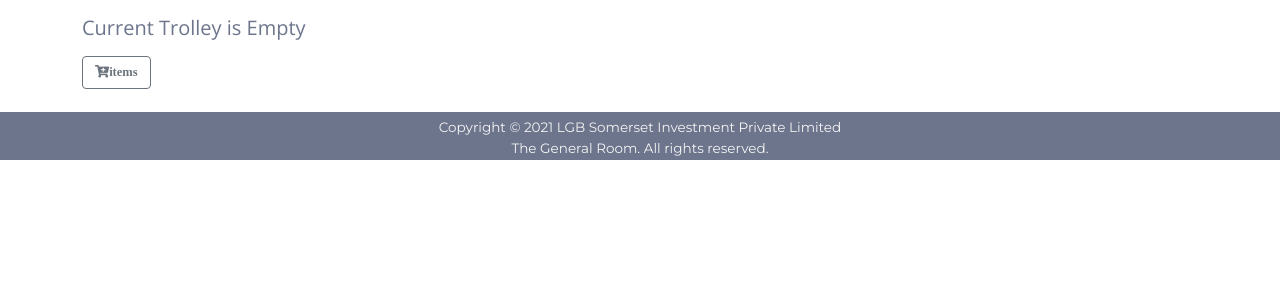
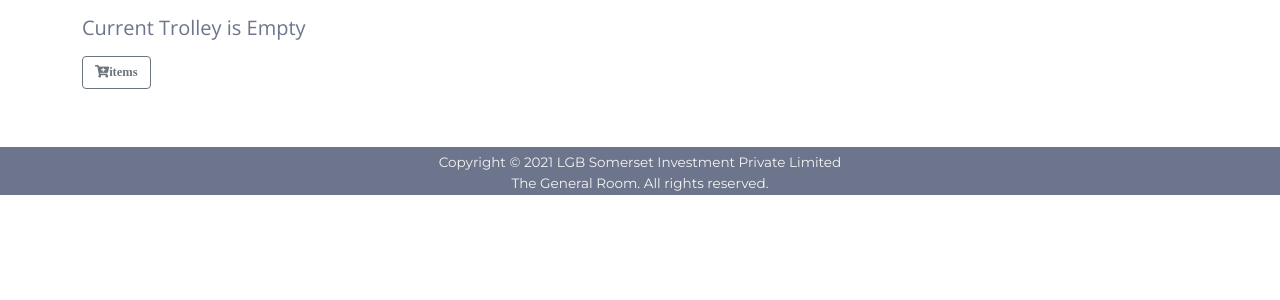
Before and after one commit to suipingooi/generalroom, a Django app: page /trolley/ in a window 1280 px wide. Shown: the part 197-497 px from the top of the page. Run offline with Django 3.2, Linux system fonts and the light colour scheme.

Commit message:
fixed footer for trolley page

```diff
--- a/static/css/style.css
+++ b/static/css/style.css
@@ -50,7 +50,7 @@ p {
 
 #footer {
     position: relative;
-    margin-top: 15px;
+    margin-top: 50px;
     bottom: 0;
     left: 0;
     width: 100%;
--- a/trolley/templates/trolley/basket_view-template.html
+++ b/trolley/templates/trolley/basket_view-template.html
@@ -50,10 +50,8 @@
 
         {% endfor %}
     </ul>
-    <div>
-        <a href=" {% url 'checkout' %}" class="btn btn-secondary checkObtn mt-1">
-            Check<i class="far fa-credit-card"></i>Out</a>
-    </div>
+    <a href=" {% url 'checkout' %}" class="btn btn-secondary checkObtn mt-1">
+        Check<i class="far fa-credit-card"></i>Out</a>
 </div>
 {% else %}
 <div class="container">
```
